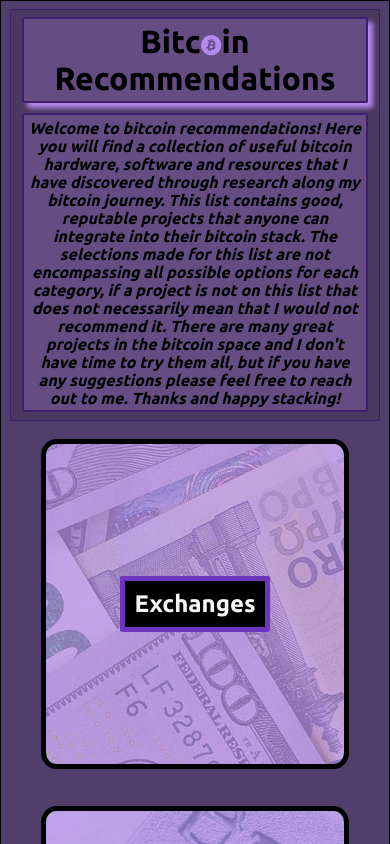
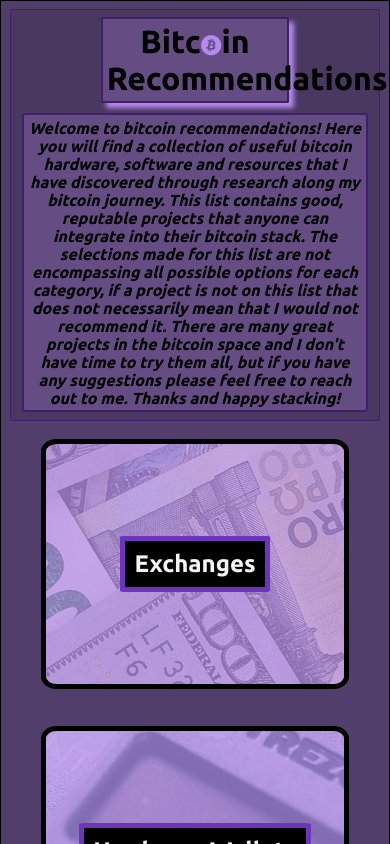
Before and after one commit to secondl1ght-projects/bitcoinrecommend, a React (Create React App) app: page / in a window 390 px wide. Shown: the top 844 px of the page. Built offline with nearby package versions, Linux system fonts and the light colour scheme.

Commit message:
Test smaller laptop screen media query

```diff
--- a/src/App.css
+++ b/src/App.css
@@ -234,3 +234,13 @@
     padding: 2%;
   }
 }
+
+@media only screen and (max-width: 1300px) {
+  h1 {
+    width: 50%;
+  }
+
+  .cardintro, .cardclick {
+    height: 15rem;
+  }
+}
```
